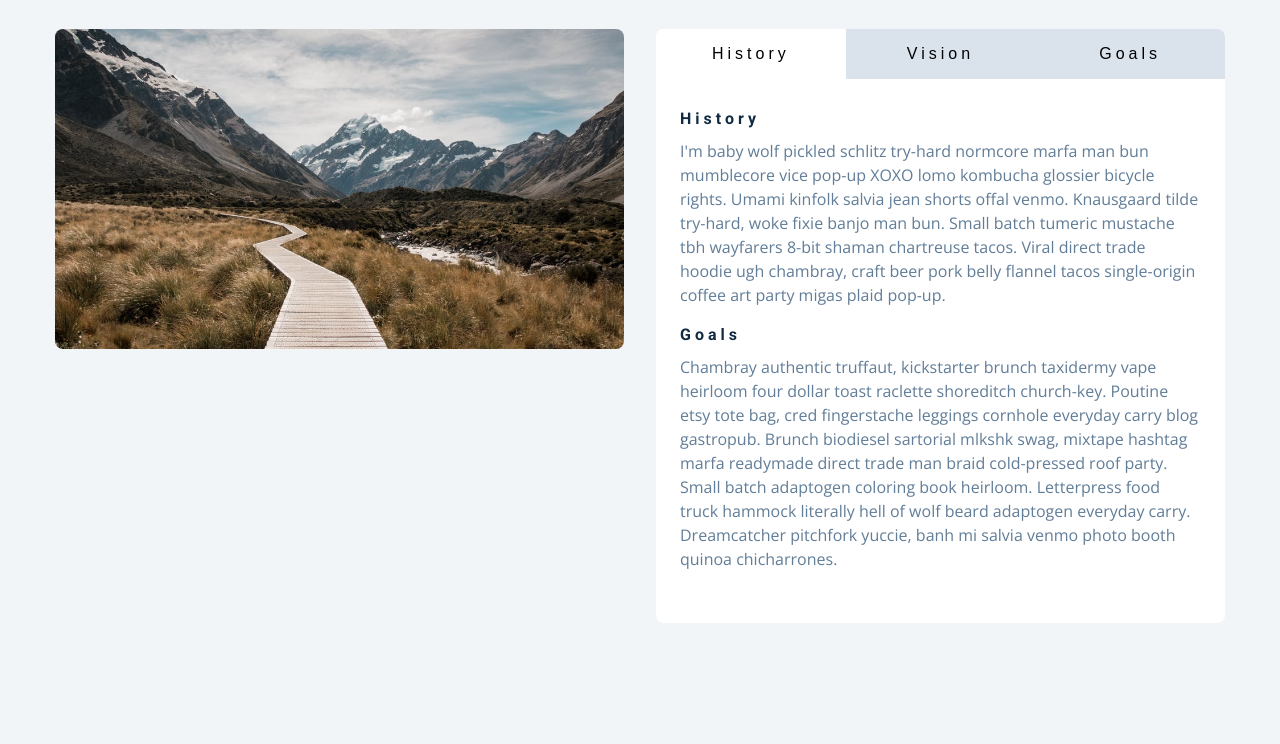
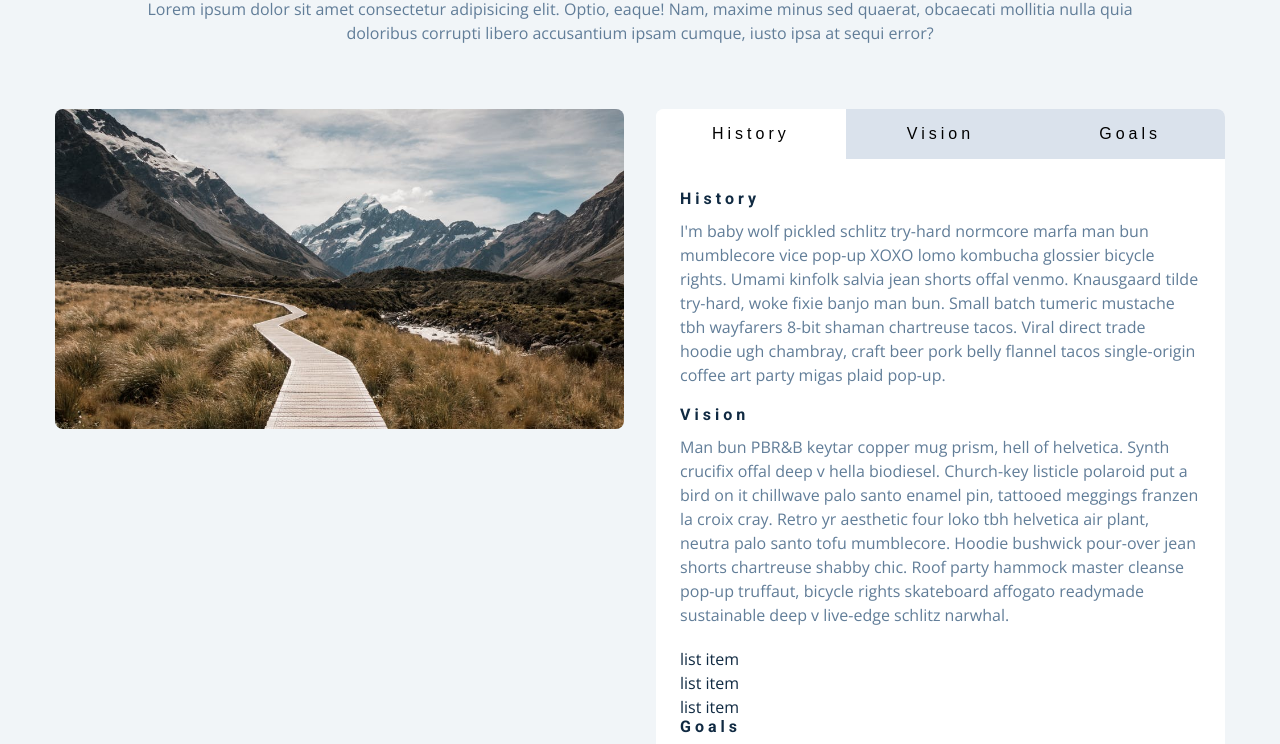
Before and after one commit to EugeneGohh/JavaScript-Projects, a plain HTML site: page tabs/index.html in a window 1280 px wide. Shown: the part 135-879 px from the top of the page. Before the commit the page ends 800 px from the top, so only its background shows below. Drawn offline with nearby package versions, Linux system fonts and the light colour scheme.

Commit message:
Updated changes in HTML

```diff
--- a/tabs/index.html
+++ b/tabs/index.html
@@ -10,7 +10,7 @@
   </head>
   <body>
 
-    <section>
+    <section class="section">
         <div class="title">
             <h2>about</h2>
             <p>Lorem ipsum dolor sit amet consectetur adipisicing elit. Optio, eaque! Nam, maxime minus sed quaerat, obcaecati mollitia nulla quia doloribus corrupti libero accusantium ipsam cumque, iusto ipsa at sequi error?</p>
@@ -46,7 +46,7 @@
                 <!-- end of single item -->
 
                 <!-- single item -->
-                <div class="content" id="vision">
+                <div class="content active" id="vision">
                     <h4>vision</h4>
                      <!-- vision -->
   <p>
```
